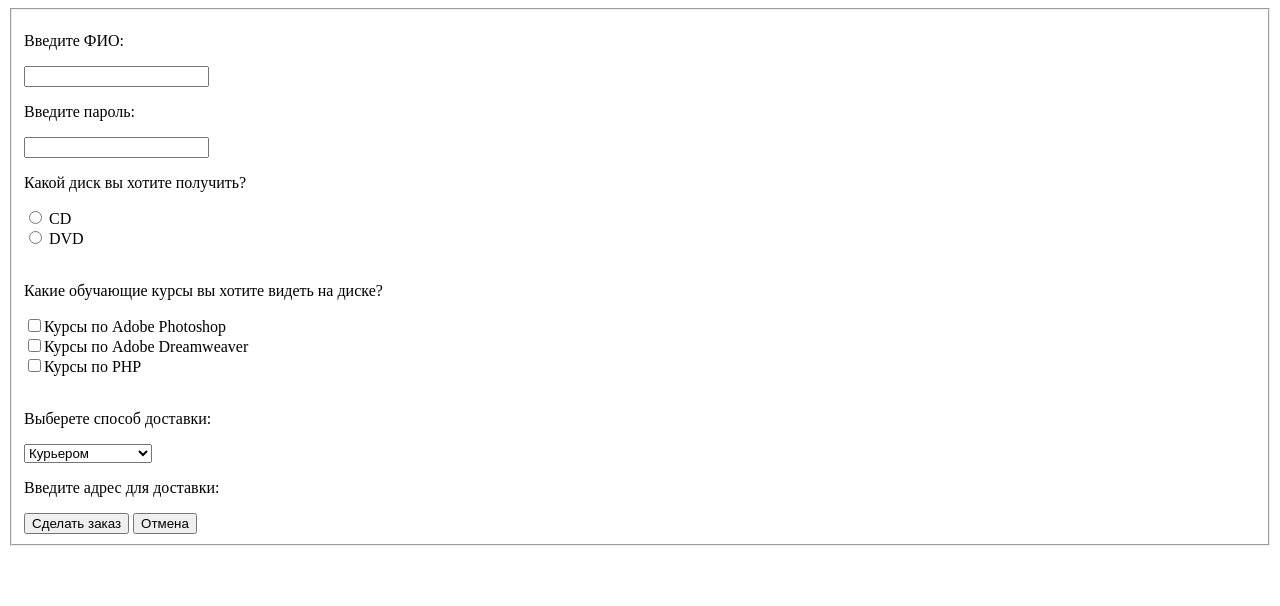
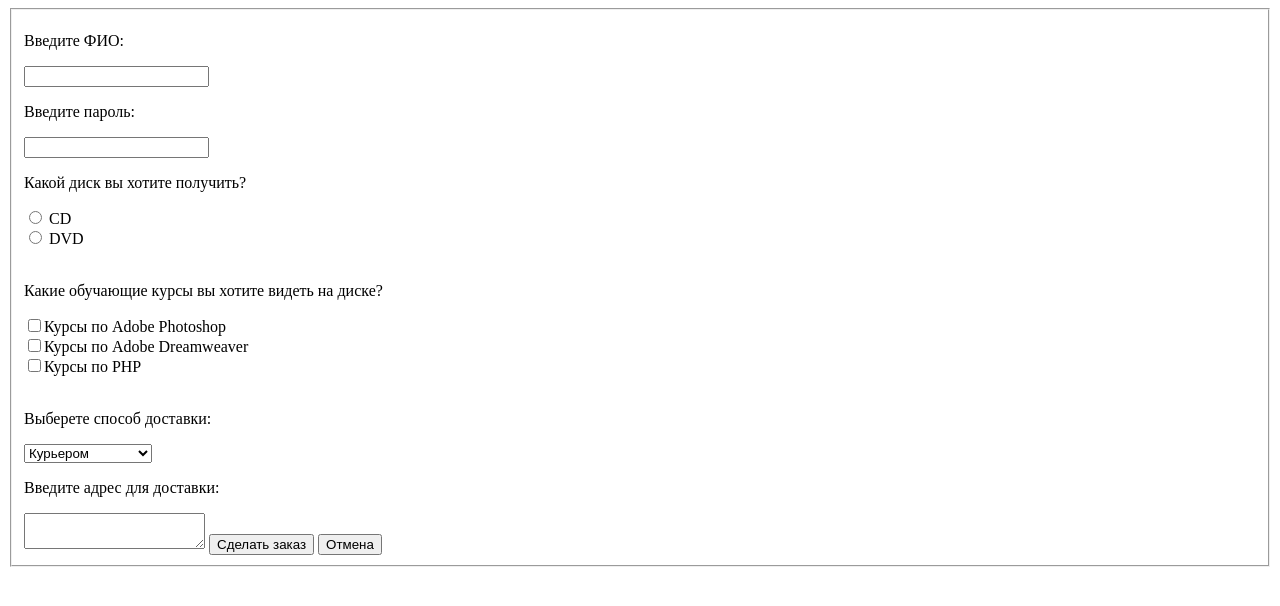
Before and after one commit to kfuebhgfhg/Practic2, a plain HTML site: page index3.html in a window 1280 px wide. Drawn offline with Linux system fonts and the light colour scheme.

Commit message:
Update index3.html

```diff
--- a/index3.html
+++ b/index3.html
@@ -32,7 +32,7 @@
                 </select>
                 <br>
                 <p>Введите адрес для доставки:</p>
-                <texatrea name="adress"></textarea>
+                <textarea name="adress"></textarea>
                 <button type="submit">Сделать заказ</button>
                 <button type="reset">Отмена</button>
             </fieldset>
```
